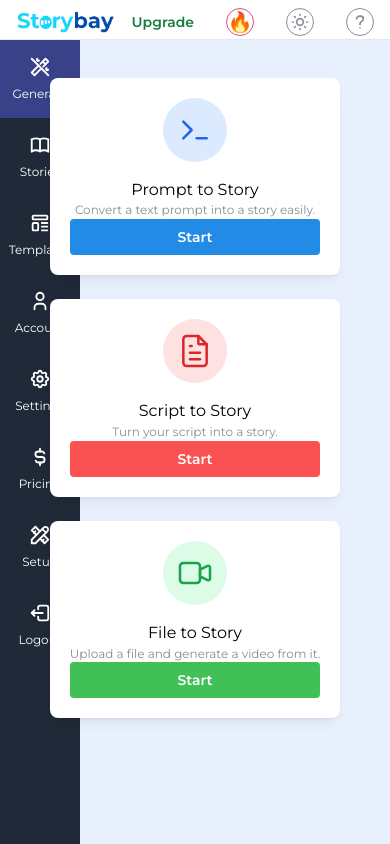
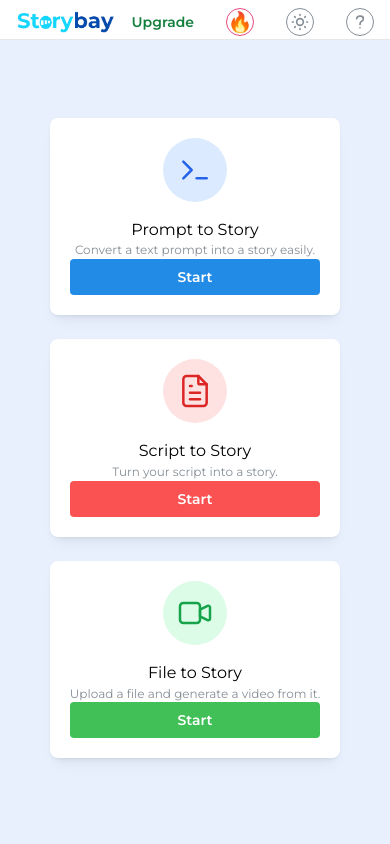
Before and after one commit to azhar1598/g-stories, a Next.js app: page / in a window 390 px wide. Built offline with nearby package versions, Linux system fonts and the light colour scheme.

Commit message:
[ADD] Mobile View

```diff
--- a/app/page.tsx
+++ b/app/page.tsx
@@ -36,7 +36,7 @@ const MainSection: FC = () => {
     showFullScript: false,
   });
   return (
-    <Center className="py-10" h={"100vh"}>
+    <Center className="md:py-10 pt-20" h={"100vh"}>
       <div className="grid grid-cols-1 md:grid-cols-3 gap-6 mb-12">
         <Card
           shadow="sm"
--- a/components/common/Sidebar/index.tsx
+++ b/components/common/Sidebar/index.tsx
@@ -5,7 +5,7 @@ import Link from "next/link";
 
 const Sidebar: FC = () => {
   return (
-    <div className="bg-gray-800 h-screen w-20 fixed top-10 flex flex-col justify-between">
+    <div className="bg-gray-800 h-screen w-20 fixed top-10 flex flex-col justify-between hidden md:block">
       <div className="flex flex-col items-center">
         {sidebarItems.map((item, index) => (
           <Link href={item.link} key={index} className="w-full">
```
